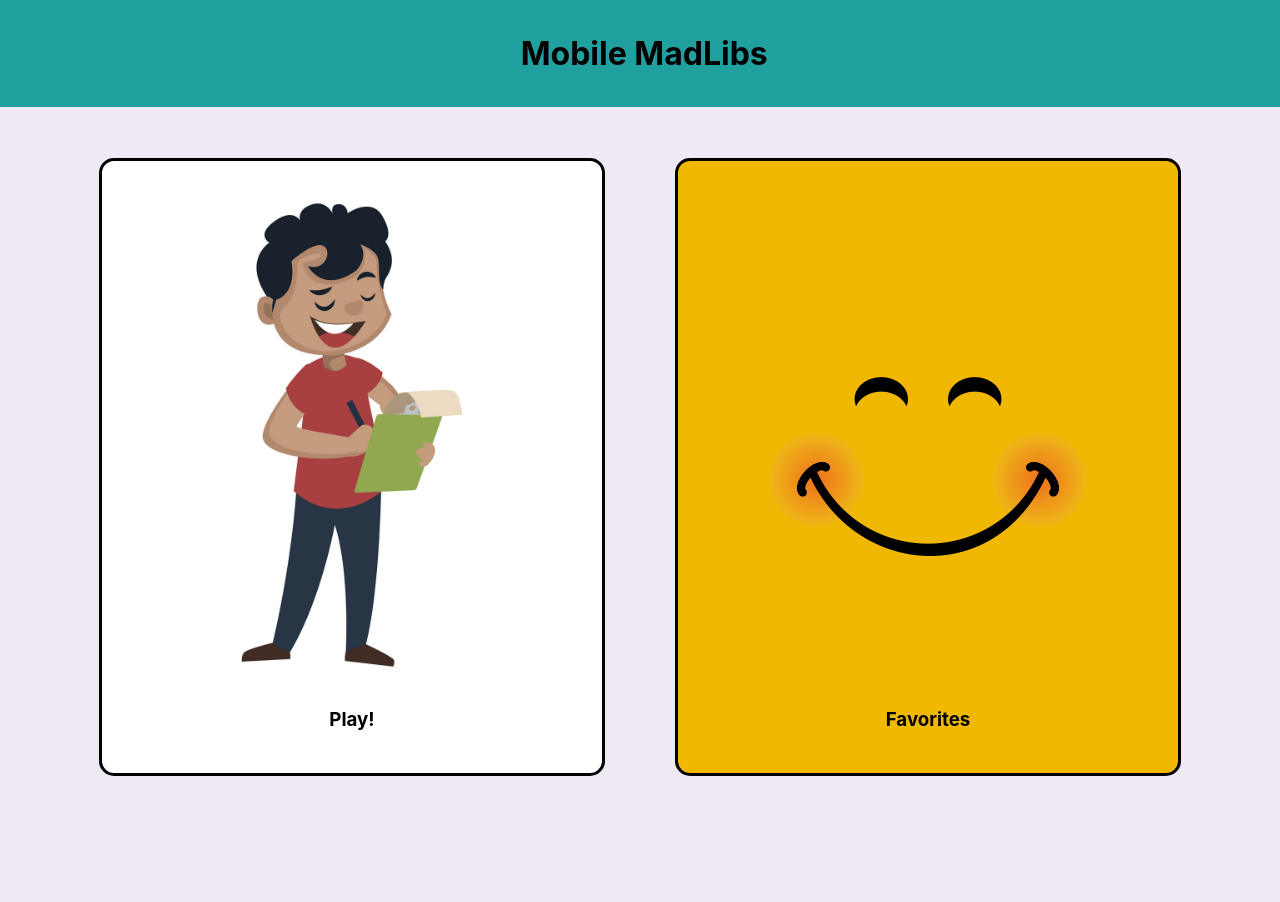
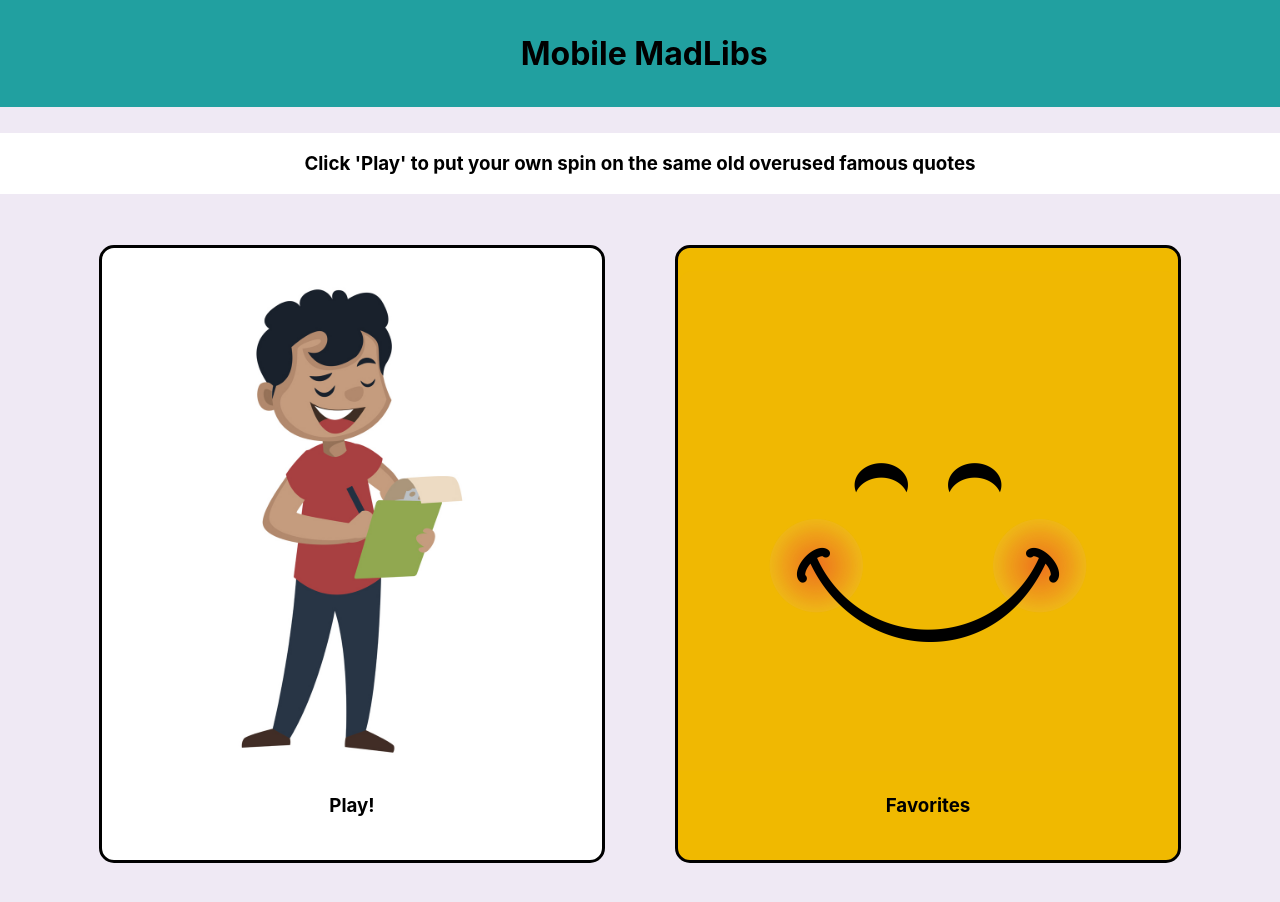
Before and after one commit to Adelle-Pitsas/madlibs-madness, a React (Create React App) app: page / in a window 1280 px wide. Shown: the top 902 px of the page. Before the commit the page ends 827 px from the top, so only its background shows below. Built offline with nearby package versions, Linux system fonts and the light colour scheme.

Commit message:
add secondary banner with instructions

```diff
--- a/src/App/App.css
+++ b/src/App/App.css
@@ -46,6 +46,12 @@ h1 {
   transform: matrix(0.95, 0, 0, 0.95, 0, 0)
 }
 
+.secondary-banner {
+  width: 100vw;
+  background-color: white;
+  margin-top: 2%;
+}
+
 @media screen and (max-width: 730px) {
   .header {
     flex-direction: column;
--- a/src/App/App.js
+++ b/src/App/App.js
@@ -45,6 +45,10 @@ const [error, setError ] = useState(false)
         <h1>Mobile MadLibs</h1>
         <div className='nav-button-area'>{pathname !== '/' ? displayNavButton : null}</div>
       </header>
+      {pathname === "/" &&
+        <div className='secondary-banner'>
+          <h3>Click 'Play' to put your own spin on the same old overused famous quotes</h3>
+        </div>}
       {error && <Error dismissError={dismissError}/>}
       <Routes>
         <Route path='/' element={<Options />}
--- a/src/Error/Error.js
+++ b/src/Error/Error.js
@@ -1,10 +1,11 @@
 import React from "react";
-import { Link } from 'react-router-dom'
+import { useLocation } from 'react-router-dom'
 import PropTypes from 'prop-types';
 
 import './Error.css'
 
 const Error = ({ dismissError }) => {
+
   return (
     <div className="overlay">
       <div className="error-container">
--- a/src/Favorites/Favorites.js
+++ b/src/Favorites/Favorites.js
@@ -1,5 +1,6 @@
 import React, { useState, useEffect } from "react";
 import FavoriteContainer from "../FavoriteContainer/FavoriteContainer";
+import PropTypes from 'prop-types';
 import { fetchFavorites, deleteFavorite } from '../apiCalls';
 
 
@@ -40,3 +41,7 @@ const Favorites = ({ triggerError }) => {
 }
 
 export default Favorites
+
+Favorites.propTypes = {
+  triggerError: PropTypes.func.isRequired
+}
```
